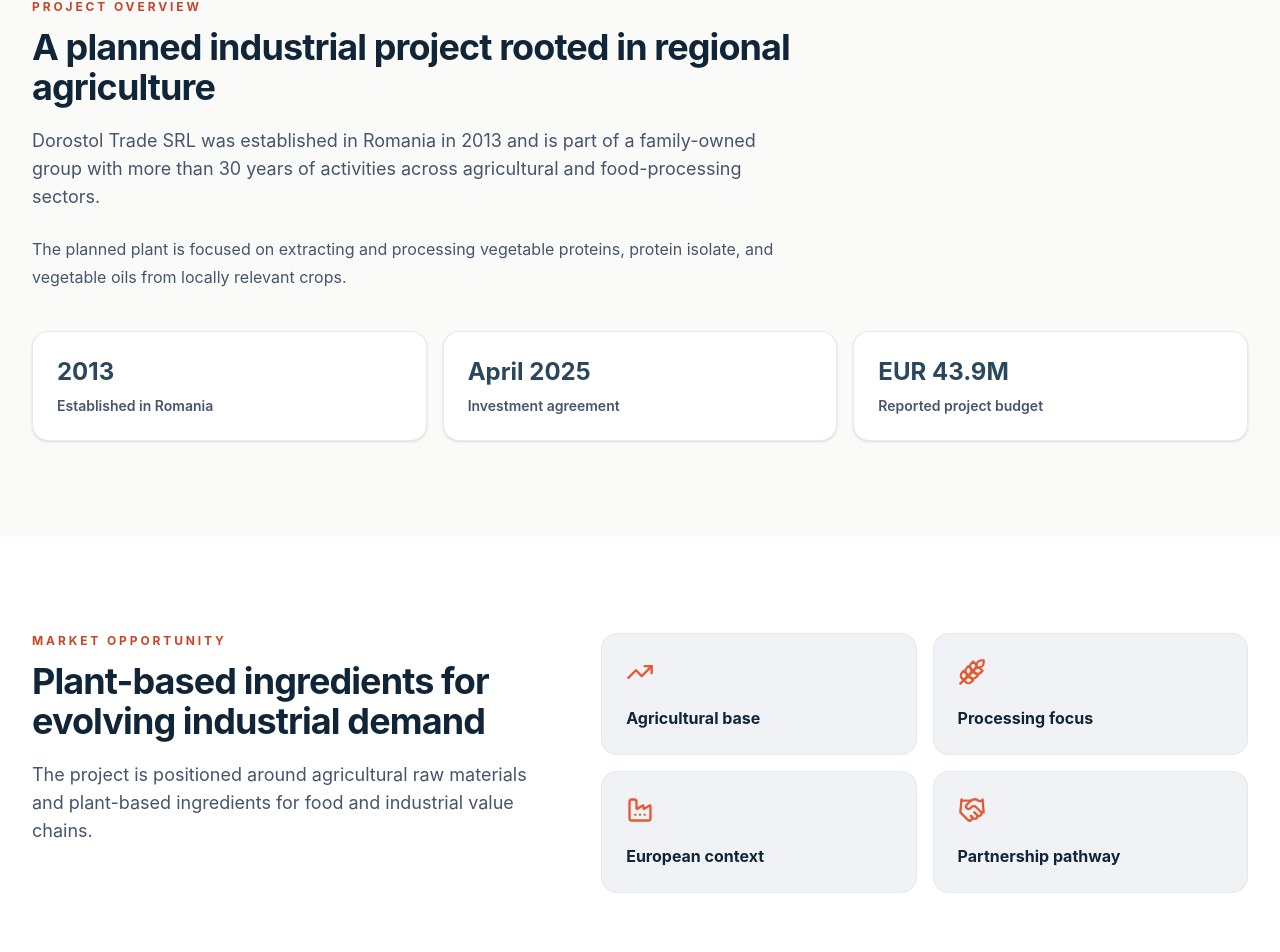
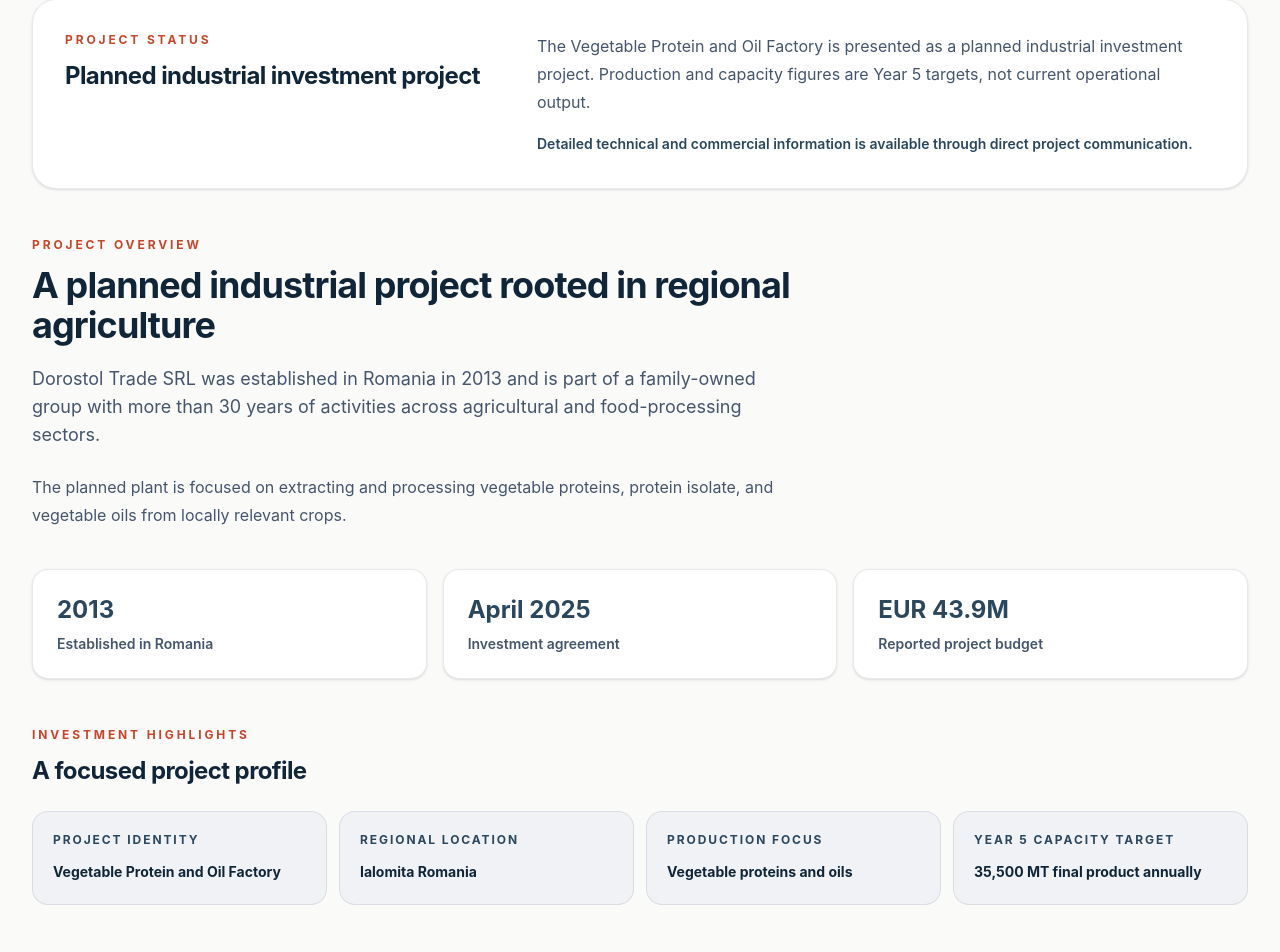
Before and after one commit to GROZILCHO/dorostol_trade_website, a React (Vite) app in the folder dorostol-trade-website/: page / in a window 1280 px wide. Shown: the part 898-1850 px from the top of the page. Built offline with nearby package versions, Linux system fonts and the light colour scheme.

Commit message:
content: add Phase 1.2 credibility refinements

```diff
--- a/dorostol-trade-website/src/content/siteContent.js
+++ b/dorostol-trade-website/src/content/siteContent.js
@@ -65,6 +65,7 @@
     ctas: {
       contact: 'Contact Dorostol Trade',
       partnership: 'Discuss Partnership Opportunities',
+      projectBrief: 'Request Project Brief',
     },
     hero: {
       eyebrow: 'Vegetable Protein and Oil Factory',
@@ -80,6 +81,13 @@
         ['Ialomita', 'Romania'],
       ],
     },
+    projectStatus: {
+      eyebrow: 'Project status',
+      title: 'Planned industrial investment project',
+      description:
+        'The Vegetable Protein and Oil Factory is presented as a planned industrial investment project. Production and capacity figures are Year 5 targets, not current operational output.',
+      note: 'Detailed technical and commercial information is available through direct project communication.',
+    },
     overview: {
       eyebrow: 'Project overview',
       title: 'A planned industrial project rooted in regional agriculture',
@@ -91,6 +99,16 @@
         ['2013', 'Established in Romania'],
         ['April 2025', 'Investment agreement'],
         ['EUR 43.9M', 'Reported project budget'],
+      ],
+    },
+    investmentHighlights: {
+      eyebrow: 'Investment highlights',
+      title: 'A focused project profile',
+      items: [
+        ['Project identity', 'Vegetable Protein and Oil Factory'],
+        ['Regional location', 'Ialomita Romania'],
+        ['Production focus', 'Vegetable proteins and oils'],
+        ['Year 5 capacity target', '35,500 MT final product annually'],
       ],
     },
     market: {
@@ -166,6 +184,8 @@
       title: 'Discuss the Vegetable Protein and Oil Factory',
       description:
         'Dorostol Trade SRL welcomes conversations with commercial partners, investors, financing stakeholders, suppliers, buyers, and strategic partners interested in the factory project.',
+      inquiryTypes: ['Partnership discussions', 'Investor communication', 'Supplier cooperation', 'Industrial and commercial inquiries'],
+      briefSubject: 'Request for Vegetable Protein and Oil Factory project brief',
     },
     contact: {
       eyebrow: 'Investor and partner contact',
@@ -189,9 +209,9 @@
   },
   ro: {
     metadata: {
-      title: 'Dorostol Trade SRL | Vegetable Protein and Oil Factory',
+      title: 'Dorostol Trade SRL | Fabrica de proteine vegetale și uleiuri vegetale',
       description:
-        'Dorostol Trade SRL prezintă fabrica planificată Vegetable Protein and Oil Factory în Ialomita Romania.',
+        'Dorostol Trade SRL prezintă fabrica planificată de proteine vegetale și uleiuri vegetale din Ialomita România.',
       locale: 'ro_RO',
       url: 'https://www.dorostol.trade/ro/',
       image: socialPreviewImage,
@@ -214,20 +234,28 @@
     ctas: {
       contact: 'Contactați Dorostol Trade',
       partnership: 'Discutați oportunități de parteneriat',
+      projectBrief: 'Solicitați prezentarea proiectului',
     },
     hero: {
-      eyebrow: 'Vegetable Protein and Oil Factory',
+      eyebrow: 'Fabrica de proteine vegetale și uleiuri vegetale',
       title: 'Proteine vegetale, izolat proteic și uleiuri',
       description:
-        'O fabrică planificată de extracție și procesare în Ialomita Romania, axată pe soia, floarea-soarelui și rapiță.',
+        'O fabrică planificată de extracție și procesare în Ialomita România, axată pe soia, floarea-soarelui și rapiță.',
       focusLabel: 'Direcția proiectului',
       rawMaterials: 'Soia, floarea-soarelui, rapiță',
       note: 'Prezentarea proiectului pentru parteneri și investitori',
       facts: [
         ['43.9M EUR', 'Buget raportat al proiectului'],
         ['35,500 MT', 'Obiectiv de producție pentru Anul 5'],
-        ['Ialomita', 'Romania'],
+        ['Ialomita', 'România'],
       ],
+    },
+    projectStatus: {
+      eyebrow: 'Stadiul proiectului',
+      title: 'Proiect industrial de investiții planificat',
+      description:
+        'Fabrica de proteine vegetale și uleiuri vegetale este prezentată ca un proiect industrial de investiții planificat. Valorile de producție și capacitate sunt obiective pentru Anul 5, nu producție operațională curentă.',
+      note: 'Informații tehnice și comerciale detaliate sunt disponibile prin comunicare directă privind proiectul.',
     },
     overview: {
       eyebrow: 'Prezentarea proiectului',
@@ -240,6 +268,16 @@
         ['2013', 'Înființată în România'],
         ['Aprilie 2025', 'Acord de investiții'],
         ['EUR 43.9M', 'Buget raportat al proiectului'],
+      ],
+    },
+    investmentHighlights: {
+      eyebrow: 'Repere de investiții',
+      title: 'Un profil de proiect concentrat',
+      items: [
+        ['Identitatea proiectului', 'Fabrica de proteine vegetale și uleiuri vegetale'],
+        ['Locație regională', 'Ialomita România'],
+        ['Direcția producției', 'Proteine vegetale și uleiuri'],
+        ['Obiectiv de capacitate pentru Anul 5', '35,500 MT produs final anual'],
       ],
     },
     market: {
@@ -256,10 +294,10 @@
     },
     location: {
       eyebrow: 'Locația fabricii',
-      title: 'Ialomita Romania',
+      title: 'Ialomita România',
       description:
-        'Amplasamentul planificat se află în Ialomita Romania, în apropierea zonelor agricole și cu acces la portul Constanța.',
-      imageAlt: 'Hartă ilustrativă care indică Ialomita Romania, București și Portul Constanța.',
+        'Amplasamentul planificat se află în Ialomita România, în apropierea zonelor agricole și cu acces la portul Constanța.',
+      imageAlt: 'Hartă ilustrativă care indică Ialomita România, București și Portul Constanța.',
       cards: [
         ['Zone agricole', 'Poziționare în apropierea regiunilor relevante pentru cultivarea materiilor prime.'],
         ['Portul Constanța', 'Acces la un important punct logistic la Marea Neagră.'],
@@ -316,13 +354,15 @@
     },
     partnership: {
       eyebrow: 'Oportunități de parteneriat',
-      title: 'Discutați proiectul Vegetable Protein and Oil Factory',
+      title: 'Discutați proiectul fabricii de proteine vegetale și uleiuri vegetale',
       description:
         'Dorostol Trade SRL este deschisă discuțiilor cu parteneri comerciali, investitori, părți interesate de finanțare, furnizori, cumpărători și parteneri strategici interesați de proiectul fabricii.',
+      inquiryTypes: ['Discuții de parteneriat', 'Comunicare cu investitorii', 'Cooperare cu furnizorii', 'Solicitări industriale și comerciale'],
+      briefSubject: 'Solicitare prezentare proiect Fabrica de proteine vegetale și uleiuri vegetale',
     },
     contact: {
       eyebrow: 'Contact pentru investitori și parteneri',
-      title: 'Discutați proiectul Vegetable Protein and Oil Factory',
+      title: 'Discutați proiectul fabricii de proteine vegetale și uleiuri vegetale',
       description:
         'Pentru informații despre proiect, discuții de parteneriat sau solicitări din partea investitorilor, contactați direct Dorostol Trade SRL.',
       details: {
@@ -335,16 +375,16 @@
     },
     footer: {
       description:
-        'Fabrica planificată Vegetable Protein and Oil Factory din Ialomita Romania este axată pe proteine vegetale, izolat proteic și uleiuri vegetale din soia, floarea-soarelui și rapiță.',
+        'Fabrica planificată de proteine vegetale și uleiuri vegetale din Ialomita România este axată pe proteine vegetale, izolat proteic și uleiuri vegetale din soia, floarea-soarelui și rapiță.',
       contact: 'Contact',
       rights: 'Toate drepturile rezervate.',
     },
   },
   bg: {
     metadata: {
-      title: 'Dorostol Trade SRL | Vegetable Protein and Oil Factory',
+      title: 'Dorostol Trade SRL | Завод за растителен протеин и растителни масла',
       description:
-        'Dorostol Trade SRL представя планирания Vegetable Protein and Oil Factory в Ialomita Romania.',
+        'Dorostol Trade SRL представя планирания завод за растителен протеин и растителни масла в Яломица, Румъния.',
       locale: 'bg_BG',
       url: 'https://www.dorostol.trade/bg/',
       image: socialPreviewImage,
@@ -367,9 +407,10 @@
     ctas: {
       contact: 'Свържете се с Dorostol Trade',
       partnership: 'Обсъдете възможности за партньорство',
+      projectBrief: 'Заявете проектен бриф',
     },
     hero: {
-      eyebrow: 'Vegetable Protein and Oil Factory',
+      eyebrow: 'Завод за растителен протеин и растителни масла',
       title: 'Растителни протеини, протеинов изолат и масла',
       description:
         'Планиран завод за екстракция и преработка в Яломица, Румъния, с фокус върху соя, слънчоглед и рапица.',
@@ -379,8 +420,15 @@
       facts: [
         ['43.9M EUR', 'Обявен бюджет на проекта'],
         ['35,500 MT', 'Целево производство за петата година'],
-        ['Ialomita', 'Romania'],
+        ['Яломица', 'Румъния'],
       ],
+    },
+    projectStatus: {
+      eyebrow: 'Статус на проекта',
+      title: 'Планиран индустриален инвестиционен проект',
+      description:
+        'Заводът за растителни протеини и растителни масла е представен като планиран индустриален инвестиционен проект. Стойностите за производство и капацитет са цели за петата година, а не текущо оперативно производство.',
+      note: 'Подробна техническа и търговска информация е налична чрез директна комуникация относно проекта.',
     },
     overview: {
       eyebrow: 'Преглед на проекта',
@@ -393,6 +441,16 @@
         ['2013', 'Създадена в Румъния'],
         ['Април 2025', 'Инвестиционно споразумение'],
         ['EUR 43.9M', 'Обявен бюджет на проекта'],
+      ],
+    },
+    investmentHighlights: {
+      eyebrow: 'Инвестиционни акценти',
+      title: 'Фокусиран профил на проекта',
+      items: [
+        ['Идентичност на проекта', 'Завод за растителен протеин и растителни масла'],
+        ['Регионална локация', 'Яломица, Румъния'],
+        ['Производствен фокус', 'Растителни протеини и масла'],
+        ['Целеви капацитет за петата година', '35,500 MT краен продукт годишно'],
       ],
     },
     market: {
@@ -409,10 +467,10 @@
     },
     location: {
       eyebrow: 'Локация на завода',
-      title: 'Ialomita Romania',
+      title: 'Яломица, Румъния',
       description:
         'Планираната площадка е в Яломица, Румъния, в близост до земеделски райони и с достъп до пристанище Констанца.',
-      imageAlt: 'Илюстративна карта, показваща Ialomita Romania, Букурещ и пристанище Констанца.',
+      imageAlt: 'Илюстративна карта, показваща Яломица, Румъния, Букурещ и пристанище Констанца.',
       cards: [
         ['Земеделски райони', 'Разположение в близост до значими райони за отглеждане на суровини.'],
         ['Пристанище Констанца', 'Достъп до важен черноморски логистичен център.'],
@@ -469,13 +527,15 @@
     },
     partnership: {
       eyebrow: 'Възможности за партньорство',
-      title: 'Обсъдете проекта Vegetable Protein and Oil Factory',
+      title: 'Обсъдете проекта за завод за растителни протеини и растителни масла',
       description:
         'Dorostol Trade SRL е отворена за разговори с търговски партньори, инвеститори, заинтересовани страни от финансирането, доставчици, купувачи и стратегически партньори с интерес към проекта.',
+      inquiryTypes: ['Обсъждане на партньорства', 'Комуникация с инвеститори', 'Сътрудничество с доставчици', 'Индустриални и търговски запитвания'],
+      briefSubject: 'Заявка за проектен бриф Завод за растителен протеин и растителни масла',
     },
     contact: {
       eyebrow: 'Контакт за инвеститори и партньори',
-      title: 'Обсъдете проекта Vegetable Protein and Oil Factory',
+      title: 'Обсъдете проекта за завод за растителни протеини и растителни масла',
       description:
         'За информация относно проекта, обсъждане на партньорства или запитвания от инвеститори се свържете директно с Dorostol Trade SRL.',
       details: {
@@ -488,7 +548,7 @@
     },
     footer: {
       description:
-        'Планираният Vegetable Protein and Oil Factory в Яломица, Румъния, е с фокус върху растителни протеини, протеинов изолат и растителни масла от соя, слънчоглед и рапица.',
+        'Планираният завод за растителни протеини и растителни масла в Яломица, Румъния, е с фокус върху растителни протеини, протеинов изолат и растителни масла от соя, слънчоглед и рапица.',
       contact: 'Контакт',
       rights: 'Всички права запазени.',
     },
--- a/dorostol-trade-website/src/pages/Home.jsx
+++ b/dorostol-trade-website/src/pages/Home.jsx
@@ -67,6 +67,16 @@
 
     <section id="overview" className="bg-stone-50 py-20 sm:py-24">
       <div className="mx-auto max-w-7xl px-4 sm:px-6 lg:px-8">
+        <div className="mb-12 grid gap-5 rounded-3xl border border-brand-900/10 bg-white p-6 shadow-sm sm:p-8 lg:grid-cols-[0.8fr_1.2fr]">
+          <div>
+            <p className="text-xs font-bold uppercase tracking-[0.24em] text-accent-600">{content.projectStatus.eyebrow}</p>
+            <h2 className="mt-3 text-2xl font-bold tracking-tight text-brand-950">{content.projectStatus.title}</h2>
+          </div>
+          <div>
+            <p className="leading-7 text-slate-600">{content.projectStatus.description}</p>
+            <p className="mt-4 text-sm font-semibold leading-6 text-brand-700">{content.projectStatus.note}</p>
+          </div>
+        </div>
         <SectionHeading eyebrow={content.overview.eyebrow} title={content.overview.title} description={content.overview.description} />
         <p className="mt-6 max-w-3xl leading-7 text-slate-600">{content.overview.detail}</p>
         <div className="mt-10 grid gap-4 md:grid-cols-3">
@@ -76,6 +86,18 @@
               <p className="mt-2 text-sm font-semibold text-slate-600">{label}</p>
             </div>
           ))}
+        </div>
+        <div className="mt-12">
+          <p className="text-xs font-bold uppercase tracking-[0.24em] text-accent-600">{content.investmentHighlights.eyebrow}</p>
+          <h3 className="mt-3 text-2xl font-bold tracking-tight text-brand-950">{content.investmentHighlights.title}</h3>
+          <div className="mt-6 grid gap-3 sm:grid-cols-2 lg:grid-cols-4">
+            {content.investmentHighlights.items.map(([label, value]) => (
+              <div key={label} className="rounded-2xl border border-brand-900/10 bg-brand-50 p-5">
+                <p className="text-xs font-bold uppercase tracking-[0.16em] text-brand-700">{label}</p>
+                <p className="mt-3 text-sm font-bold leading-6 text-brand-950">{value}</p>
+              </div>
+            ))}
+          </div>
         </div>
       </div>
     </section>
@@ -187,9 +209,19 @@
         <p className="mt-5 text-xs font-bold uppercase tracking-[0.24em] text-accent-600">{content.partnership.eyebrow}</p>
         <h2 className="mt-3 text-3xl font-bold tracking-tight text-brand-950 sm:text-4xl">{content.partnership.title}</h2>
         <p className="mx-auto mt-5 max-w-3xl leading-7 text-slate-700">{content.partnership.description}</p>
-        <a href="#contact" className="mt-8 inline-flex items-center gap-2 rounded-full bg-accent-500 px-6 py-3 text-sm font-bold text-white transition hover:bg-accent-600">
-          {content.ctas.partnership} <ArrowRight className="size-4" aria-hidden="true" />
-        </a>
+        <div className="mx-auto mt-6 flex max-w-3xl flex-wrap justify-center gap-2">
+          {content.partnership.inquiryTypes.map((item) => (
+            <span key={item} className="rounded-full border border-brand-900/10 bg-white/70 px-4 py-2 text-xs font-bold text-brand-700">{item}</span>
+          ))}
+        </div>
+        <div className="mt-8 flex flex-col items-center justify-center gap-3 sm:flex-row">
+          <a href="#contact" className="inline-flex items-center gap-2 rounded-full bg-accent-500 px-6 py-3 text-sm font-bold text-white transition hover:bg-accent-600">
+            {content.ctas.partnership} <ArrowRight className="size-4" aria-hidden="true" />
+          </a>
+          <a href={`mailto:${content.contact.office}?subject=${encodeURIComponent(content.partnership.briefSubject)}`} className="inline-flex items-center gap-2 rounded-full border border-brand-700/25 bg-white/70 px-6 py-3 text-sm font-bold text-brand-950 transition hover:border-accent-500">
+            <Mail className="size-4" aria-hidden="true" /> {content.ctas.projectBrief}
+          </a>
+        </div>
       </div>
     </section>
 
```
Also changed, not shown: 3 other files (tests, documents, lock files or other folders).
